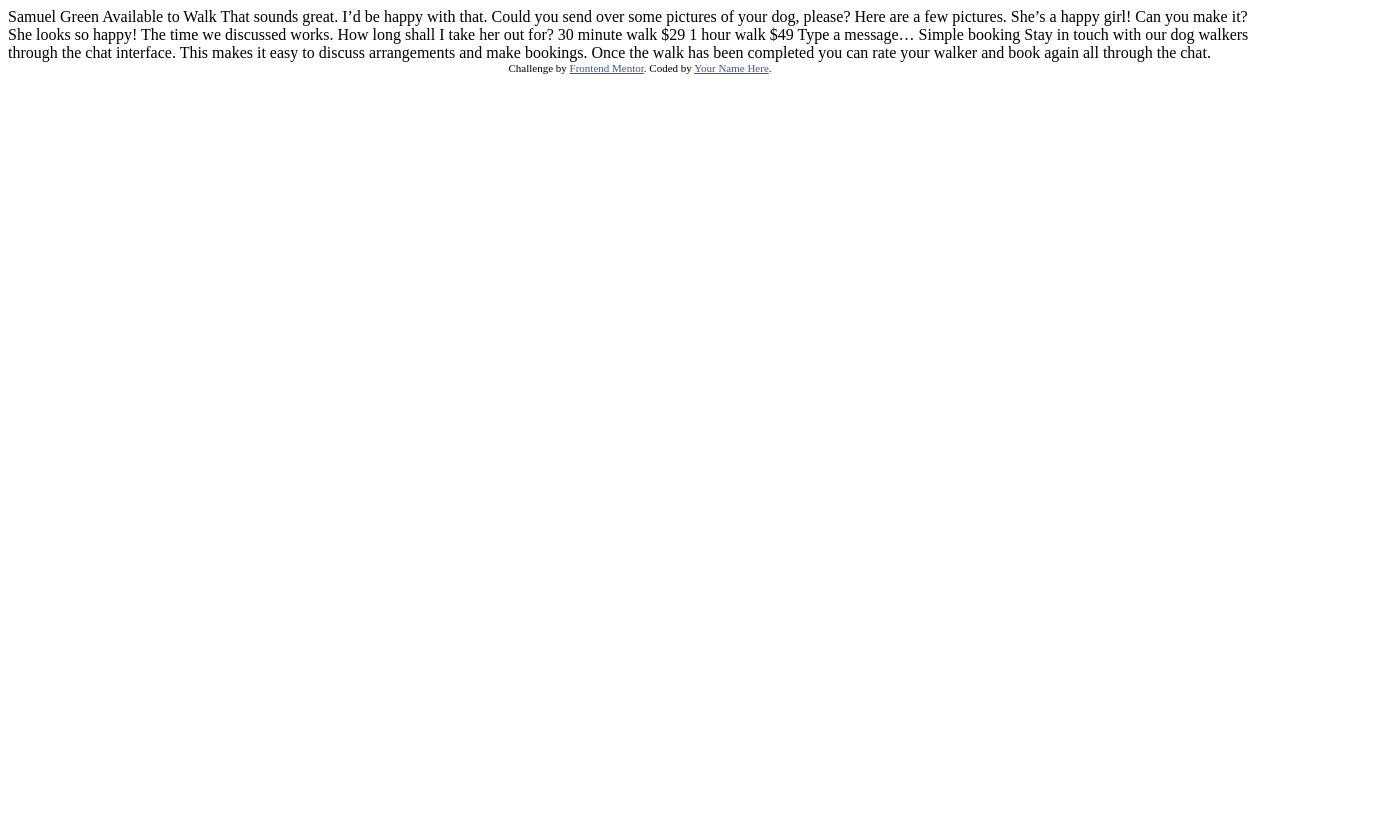
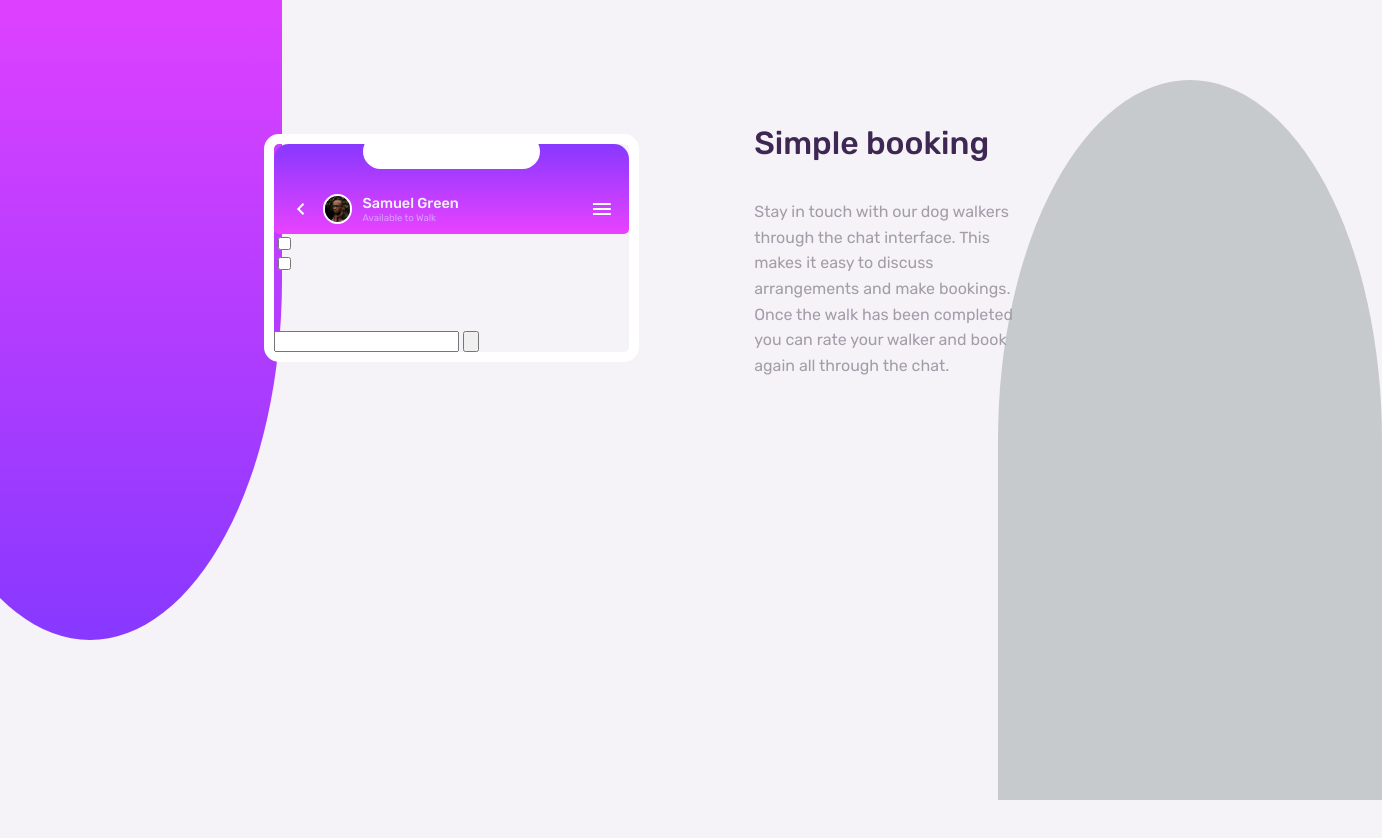
Before and after one commit to Jess99978/chat-app-css-illustration-master, a plain HTML site: page index.html in a window 1280 px wide. Shown: the whole page, 1382 px wide, since content can reach past the window. Before the commit the page ends 800 px from the top, so only its background shows below. Drawn offline with Linux system fonts and the light colour scheme.

Commit message:
樣式設計完成 60%，剩下手機畫面 UI 部分

```diff
--- a/index.html
+++ b/index.html
@@ -1,51 +1,107 @@
 <!DOCTYPE html>
 <html lang="en">
-<head>
-  <meta charset="UTF-8">
-  <meta name="viewport" content="width=device-width, initial-scale=1.0"> <!-- displays site properly based on user's device -->
+  <head>
+    <meta charset="UTF-8" />
+    <meta name="viewport" content="width=device-width, initial-scale=1.0" />
+    <!-- displays site properly based on user's device -->
 
-  <link rel="icon" type="image/png" sizes="32x32" href="./images/favicon-32x32.png">
+    <link
+      rel="icon"
+      type="image/png"
+      sizes="32x32"
+      href="./images/favicon-32x32.png"
+    />
+    <!-- google font -->
+    <link rel="preconnect" href="https://fonts.googleapis.com" />
+    <link rel="preconnect" href="https://fonts.gstatic.com" crossorigin />
+    <link
+      href="https://fonts.googleapis.com/css2?family=Rubik:ital,wght@0,300..900;1,300..900&display=swap"
+      rel="stylesheet"
+    />
+    <!-- css -->
+    <link rel="stylesheet" href="./css/style.css" />
+    <!-- font-awesome -->
+    <link
+      rel="stylesheet"
+      href="https://cdnjs.cloudflare.com/ajax/libs/font-awesome/6.5.2/css/all.min.css"
+      integrity="sha512-SnH5WK+bZxgPHs44uWIX+LLJAJ9/2PkPKZ5QiAj6Ta86w+fsb2TkcmfRyVX3pBnMFcV7oQPJkl9QevSCWr3W6A=="
+      crossorigin="anonymous"
+      referrerpolicy="no-referrer"
+    />
+    <title>Frontend Mentor | Chat app CSS illustration</title>
+  </head>
+  <body>
+    <div class="background-block background-block--purple"></div>
+    <div class="background-block background-block--gray"></div>
+    <div class="container">
+      <div class="mobile-app__container">
+        <div class="mobile-app__screen-header">
+          <div class="mobile-app__screen-notch"></div>
+          <div class="mobile-app__profile">
+            <svg
+              xmlns="http://www.w3.org/2000/svg"
+              width="24"
+              height="24"
+              viewBox="0 0 24 24"
+              fill="white"
+            >
+              <path d="M15.41 7.41L14 6l-6 6 6 6 1.41-1.41L10.83 12z" />
+            </svg>
 
-  <title>Frontend Mentor | [Challenge Name Here]</title>
-
-  <!-- Feel free to remove these styles or customise in your own stylesheet 👍 -->
-  <style>
-    .attribution { font-size: 11px; text-align: center; }
-    .attribution a { color: hsl(228, 45%, 44%); }
-  </style>
-</head>
-<body>
-
-  Samuel Green
-  Available to Walk
-
-  That sounds great. I’d be happy with that.
-
-  Could you send over some pictures of your dog, please?
-
-  Here are a few pictures. She’s a happy girl!
-
-  Can you make it?
-
-  She looks so happy! The time we discussed works. How long shall I take her out for?
-
-  30 minute walk
-  $29
-
-  1 hour walk
-  $49
-
-  Type a message…
-
-  Simple booking
-
-  Stay in touch with our dog walkers through the chat interface. This makes it easy to
-  discuss arrangements and make bookings. Once the walk has been completed you can rate
-  your walker and book again all through the chat.
-
-  <div class="attribution">
-    Challenge by <a href="https://www.frontendmentor.io?ref=challenge" target="_blank">Frontend Mentor</a>.
-    Coded by <a href="#">Your Name Here</a>.
-  </div>
-</body>
+            <div class="mobile-app__avatar">
+              <img src="./images/avatar.jpg" alt="" />
+            </div>
+            <div class="mobile-app__info">
+              <h4 class="name">Samuel Green</h4>
+              <p class="status">Available to Walk</p>
+            </div>
+            <svg
+              xmlns="http://www.w3.org/2000/svg"
+              width="24"
+              height="24"
+              viewBox="0 0 24 24"
+              fill="white"
+            >
+              <path d="M3 18h18v-2H3v2zm0-5h18v-2H3v2zm0-7v2h18V6H3z" />
+            </svg>
+          </div>
+        </div>
+        <div class="mobile-app__chat-area">
+          <div class="chatbox-walker"></div>
+          <div class="chatbox-walker"></div>
+          <div class="chatbox-walker"></div>
+          <div class="chatbox-walker-price">
+            <input type="checkbox" name="" id="" />
+            <div class="time"></div>
+            <div class="price"></div>
+          </div>
+          <div class="chatbox-walker-price">
+            <input type="checkbox" name="" id="" />
+            <div class="time"></div>
+            <div class="price"></div>
+          </div>
+          <div class="chatbox-user-img">
+            <div class="img"><img src="" alt="" /></div>
+            <div class="img"><img src="" alt="" /></div>
+            <div class="img"><img src="" alt="" /></div>
+          </div>
+          <div class="chatbox-user"></div>
+          <div class="chatbox-user"></div>
+          <div class="mobile-app__input-area">
+            <input type="text" name="" id="" />
+            <input type="button" value="" />
+          </div>
+        </div>
+      </div>
+      <div class="mobile-app__intro">
+        <h1>Simple booking</h1>
+        <p>
+          Stay in touch with our dog walkers through the chat interface. This
+          makes it easy to discuss arrangements and make bookings. Once the walk
+          has been completed you can rate your walker and book again all through
+          the chat.
+        </p>
+      </div>
+    </div>
+  </body>
 </html>
--- /dev/null
+++ b/scss/_variables.scss
@@ -0,0 +1,24 @@
+// app-color
+$pale-violet: hsl(276, 100%, 81%); //sub-heading at the top of the app UI
+$moderate-violet: hsl(276, 55%, 52%); //chat on the left
+$desaturated-dark-violet: hsl(271, 15%, 43%); //chat on the right
+$grayish-blue: hsl(206, 6%, 79%); //placeholder text
+$very-dark-desaturated-violet: hsl(
+  271,
+  36%,
+  24%
+); //main heading,submit button background
+$dark-grayish-violet: hsl(270, 7%, 64%); // paragraph
+
+// background-color(gradients)
+$Light-magenta: hsl(293, 100%, 63%);
+$Light-violet: hsl(264, 100%, 61%);
+
+// secondary
+$white: hsl(0, 0%, 100%);
+$light-grayish-violet: hsl(270, 20%, 96%); // app background
+$very-light-magenta: hsl(289, 100%, 72%); //radio button outline
+
+// typography
+$base-font-size: 16px;
+$font-family: "Rubik", sans-serif;
--- /dev/null
+++ b/scss/style.scss
@@ -0,0 +1,126 @@
+// 引入變數
+@import "variables";
+
+* {
+  box-sizing: border-box;
+}
+body {
+  background: $light-grayish-violet;
+  font-size: $base-font-size;
+  font-family: $font-family;
+  width: 100vw;
+  height: 100vh;
+}
+
+.background-block {
+  height: 90%;
+  width: 30%;
+  position: absolute;
+  z-index: -1;
+  &--purple {
+    border-radius: 0 0 50% 50%;
+    background: linear-gradient($Light-magenta, $Light-violet);
+    top: -10%;
+    left: -8%;
+  }
+  &--gray {
+    border-radius: 50% 50% 0 0;
+    background: $grayish-blue;
+    top: 10%;
+    right: -8%;
+  }
+}
+
+.container {
+  max-width: 60%;
+  margin-top: 8%;
+  margin-inline: auto;
+  display: flex;
+  justify-content: center;
+  align-items: center;
+  gap: 15%;
+  z-index: 100;
+}
+
+.mobile-app {
+  &__container {
+    flex: 0 0 375px;
+    border: 10px solid $white;
+    border-radius: 15px;
+    z-index: 100;
+  }
+  &__intro {
+    display: flex;
+    flex-direction: column;
+    max-width: 450px;
+    h1 {
+      color: $very-dark-desaturated-violet;
+      font-weight: 500;
+    }
+    p {
+      line-height: 1.6rem;
+      font-weight: 400;
+      color: $dark-grayish-violet;
+    }
+  }
+  &__screen-header {
+    display: flex;
+    position: relative;
+    width: 100%;
+    height: 90px;
+    border-radius: 15px 15px 5px 5px;
+    background: linear-gradient($Light-violet, $Light-magenta);
+  }
+  &__screen-notch {
+    width: 50%;
+    height: 35px;
+    border-radius: 17.5px;
+    background: $white;
+    position: absolute;
+    top: -10px;
+    left: 88.75px;
+  }
+  &__profile {
+    display: flex;
+    position: absolute;
+    width: 100%;
+    padding-inline: 15px;
+    gap: 10px;
+    height: 50px;
+    bottom: 0;
+    justify-content: center;
+    align-items: center;
+  }
+  &__avatar {
+    width: 30px;
+    height: 30px;
+    border-radius: 50%;
+    border: 2px solid $white;
+    img {
+      width: 100%;
+      height: 100%;
+      border-radius: 50%;
+      object-fit: cover;
+    }
+  }
+  &__info {
+    display: flex;
+    flex-direction: column;
+    width: 220px;
+    .name {
+      margin: 0;
+      font-size: 0.9rem;
+      font-weight: 500;
+      color: $light-grayish-violet;
+    }
+    .status {
+      margin: 0;
+      font-size: 0.6rem;
+      font-weight: 400;
+      color: $pale-violet;
+    }
+  }
+  &__chat-area{
+
+  }
+}
```
Also changed, not shown: css/style.css (added), 1 other file.
